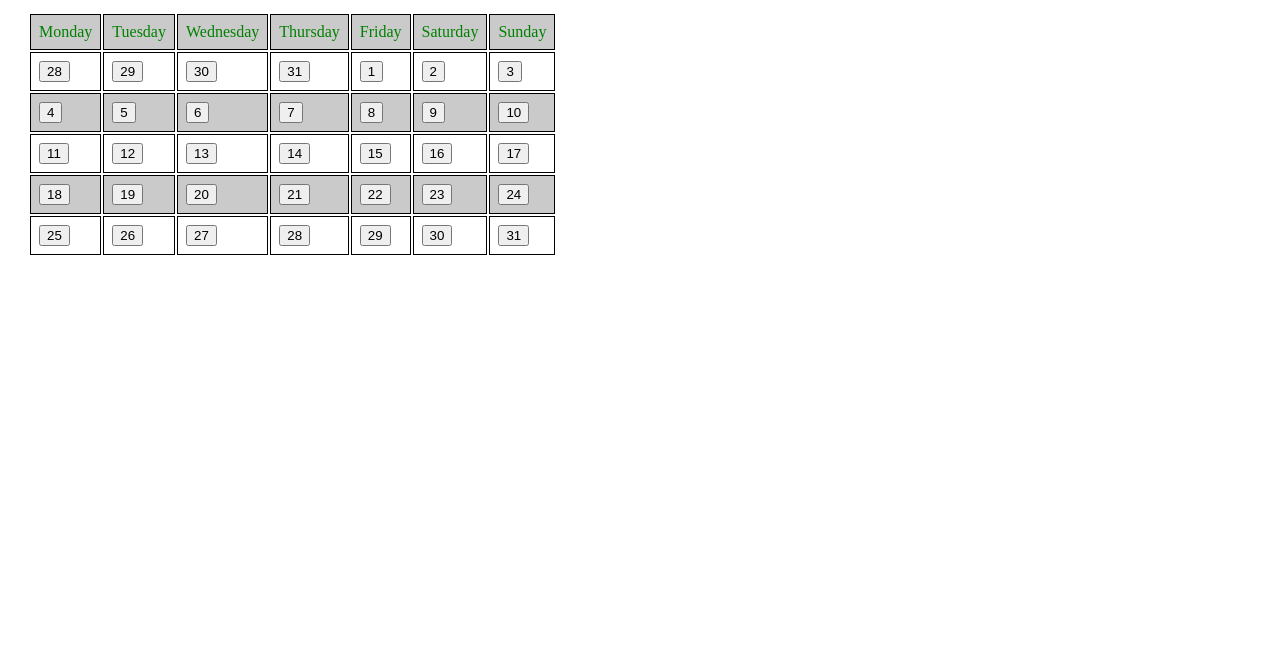
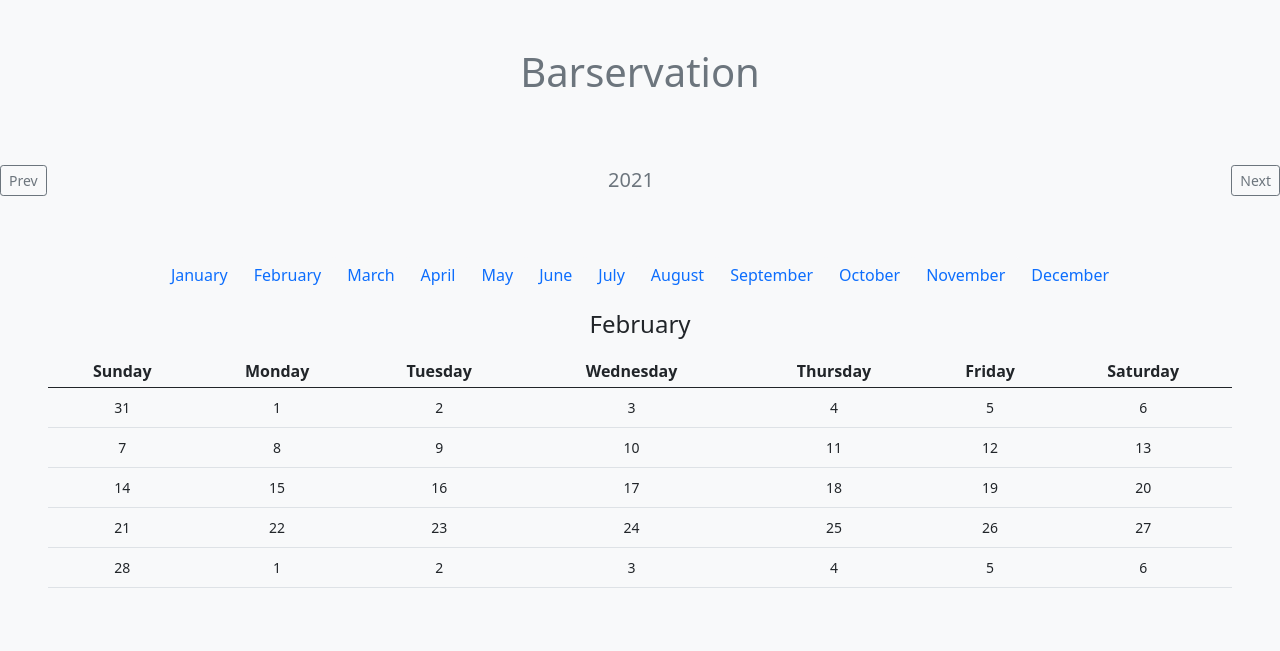
Before and after one commit to phein/flask-calendar, a Flask app: page / in a window 1280 px wide. Shown: the top 651 px of the page. Run offline with Flask 2, Linux system fonts and the light colour scheme; lists and menus that the app fills with data are empty.

Commit message:
Initial push of flask-calendar to Heroku

```diff
--- a/app.py
+++ b/app.py
@@ -1,46 +1,90 @@
-import calendar
-from flask import Flask, render_template, request
+import calendar, datetime
+from flask import Flask, render_template, request, redirect, url_for
+from models import create_post, get_reserveList
 
 app =Flask(__name__)
 
-myclendar = calendar.Calendar()
-dates = myclendar.itermonthdates(2021,1)
-dates = list(dates)
-@app.route('/months')
-def index():
-    months = [
-            'January',
-            'February',
-            'March',
-            'April',
-            'May',
-            'June',
-            'July',
-            'August',
-            'September',
-            'October',
-            'November',
-            'December'
-        ]
-    return render_template(
-        'calendar.html', months = months
+myclendar = calendar.Calendar(calendar.SUNDAY)
+year = datetime.datetime.today().year
+month = datetime.datetime.today().month
+dates = list(myclendar.itermonthdates(year,month))
+months = {
+    1 :'January'   ,
+    2 :'February'  ,
+    3 :'March'     ,
+    4 :'April'     ,
+    5 :'May'       ,
+    6 :'June'      ,
+    7 :'July'      ,
+    8 :'August'    ,
+    9 :'September' ,
+    10 :'October'  ,
+    11 :'November' ,
+    12 :'December'
+}
 
-    )
-@app.route('/')
-def result():
-    days = [
+days = ['Sunday',
         'Monday',
         'Tuesday',
         'Wednesday',
         'Thursday',
         'Friday',
-        'Saturday',
-        'Sunday'
-    ]
-    print(dates)
+        'Saturday'
+        ]
+
+@app.route('/')
+def index():
     return render_template(
-        'month.html', dates = dates , days = days
-    )
+        'calendar.html', months = months, dates = dates, days = days, month=month, year=year
+        )
+
+@app.route('/prevyear', methods=['GET', 'POST'])
+def prevYear():
+    global year, dates, month
+    if request.method == 'POST':
+        year = year-1
+        dates = list(myclendar.itermonthdates(year, month))
+    return redirect(url_for('index'))
+
+@app.route('/nextyear', methods=['GET', 'POST'])
+def nextYear():
+    global year, dates, month
+    if request.method == 'POST':
+        year = year+1
+        dates = list(myclendar.itermonthdates(year, month))
+    return redirect(url_for('index'))
+
+@app.route('/setMonth',methods=['GET','POST'])
+def setMonth():
+    if request.method == 'POST':
+        global dates, year, month
+        month = int(request.form.get('monthNum'))
+        dates = list(myclendar.itermonthdates(year, month))
+    return redirect(url_for('index'))
+
+
+@app.route("/postreserve",methods=['GET','POST'])
+def postReserve():
+    if request.method == 'POST':
+        datesNum = request.form.get('datesnum')
+        fname = request.form.get('fname')
+        lname = request.form.get('lname')
+        email = request.form.get('email')
+
+        create_post(datesNum,fname,lname,email)
+
+    return redirect(url_for('index'))
+
+
+@app.route("/reserve", methods=['GET','POST'])
+def reserve():
+
+    if request.method == 'POST':
+        date = request.form.get('datesnum')
+    reserveList = get_reserveList(date)
+    return render_template('reserve.html', dateName = date, reserveList=reserveList)
+
+
 
 if __name__ == '__main__':
     app.run(debug=True)
--- /dev/null
+++ b/requirements.txt
@@ -0,0 +1,6 @@
+click==7.1.2
+Flask==1.1.2
+itsdangerous==1.1.0
+Jinja2==2.11.2
+MarkupSafe==1.1.1
+Werkzeug==1.0.1
--- a/templates/calendar.html
+++ b/templates/calendar.html
@@ -1,27 +1,67 @@
 <!DOCTYPE html>
 <html>
+<head>
+    <link href="https://cdn.jsdelivr.net/npm/bootstrap@5.0.0-beta1/dist/css/bootstrap.min.css" rel="stylesheet" integrity="sha384-giJF6kkoqNQ00vy+HMDP7azOuL0xtbfIcaT9wjKHr8RbDVddVHyTfAAsrekwKmP1" crossorigin="anonymous">
+</head>
+<body>
+    <div class="p-5 text-center text-muted bg-light">
+        <h1 style="text-align:center"> Barservation </h1>
+    </div>
+    <nav class="navbar navbar-light bg-light">
+        <form action="{{url_for('prevYear')}}" method="POST">
+          <button class="btn btn-sm btn-outline-secondary text-secondary" type="submit">Prev</button>
+        </form>
+        <a class="navbar-brand text-secondary">{{ year }}</a>
+        <form action="{{url_for('nextYear')}}" method="POST">
+          <button class="btn btn-sm btn-outline-secondary text-secondary" type="submit">Next</button>
+        </form>
+    </nav>
 
-<head>
-    <meta charset="utf-8">
-    <meta name="viewport" content="width=device-width, initial-scale=1">
-    <title>Hello Bulma!</title>
-    <link rel="stylesheet" href="https://cdn.jsdelivr.net/npm/bulma@0.9.0/css/bulma.min.css">
-</head>
+    <div class="p-5 text-center bg-light">
+        <table class="table table-sm">
+            <tbody>
+                {% for monthNames in months|batch(3) %}
+                <tr>
+                    {% for monthName in monthNames %}
+                    <form action="{{url_for('setMonth')}}" method="POST">
+                        <input type="hidden"  name="monthNum" value= {{monthName}} >
+                        <button class="btn btn-light btn-outline-light text-primary">
+                            {{ months[monthName] }}
+                        </button>
+                    </form>
+                    {% endfor %}
+                </tr>
+                {% endfor %}
+            </tbody>
+      </table>
 
-<body>
-    <section class="section">
-        <div class="container">
-            {% for row in months|batch(3) %}
-            <div class="columns">
-                {% for column in row %}
-                <button class="column">
-                    <p class="notification is-danger">{{ column }}</p>
-                </button>
+        <h4 class="mb-3">{{ months[month] }}</h4>
+        <table class="table table-sm">
+            <thead>
+                <tr>
+                    {% for day in days%}
+                    <th>{{day}}</th>
+                    {% endfor %}
+                </tr>
+            </thead>
+            <tbody>
+                {% for i in range(0, 5) %}
+                <tr>
+                    {% for j in range(0, 7) %}
+                    <form action="{{url_for('reserve')}}" method="POST">
+                        <input type="HIDDEN"  name="datesnum" value={{dates[(i*7)+j]}}>
+                        <th>
+                            <button type="submit" class="btn btn-sm">
+                                {{dates[(i*7)+j].day }}
+                            </button>
+                        </th>
+                    </form>
+                    {% endfor %}
+                </tr>
                 {% endfor %}
-            </div>
-            {% endfor %}
-        </div>
-    </section>
+            </tbody>
+      </table>
+    </div>
+    <script src="https://cdn.jsdelivr.net/npm/bootstrap@5.0.0-beta1/dist/js/bootstrap.bundle.min.js" integrity="sha384-ygbV9kiqUc6oa4msXn9868pTtWMgiQaeYH7/t7LECLbyPA2x65Kgf80OJFdroafW" crossorigin="anonymous"></script>
 </body>
-
 </html>
--- a/templates/month.html
+++ /dev/null
@@ -1,63 +0,0 @@
-<!DOCTYPE html>
-
-<html>
-
-<head>
-    <title>January</title>
-</head>
-
-<!-- Adding some style to table (OPTIONAL) -->
-<style type="text/css">
-    th:tr {
-        color: blue;
-
-    }
-
-    tr:nth-of-type(2n) {
-        border: 1px solid black;
-        background-color: rgba(150, 150, 150, 0.5);
-
-    }
-
-    td {
-        padding: 8px 8px;
-        border: 1px solid black;
-    }
-</style>
-
-<body>
-
-    <table style="margin-left: 20px;">
-        <!-- Table headers -->
-        <th>
-            <tr style="color: green; ">
-                {% for day in days%}
-                <td>{{day}}</td>
-                {% endfor %}
-            </tr>
-        </th>
-
-        <!-- For loop logic of jinja template -->
-
-        {% for i in range(0, 5) %}
-        <!-- table rows -->
-        <tr>
-
-            {% for j in range(0, 7) %}
-            <td> <button onclick="myFunction()"> {{dates[(i*7)+j].day }} </button></td>
-            {% endfor %}
-        {% endfor %}
-        </tr>
-
-    </table>
-
-    <script>
-        // When the user clicks on div, open the popup
-        function myFunction() {
-          var popup = document.getElementById("myPopup");
-          popup.classList.toggle("show");
-        }
-        </script>
-</body>
-
-</html>
```
Also changed, not shown: schema.sql (added, +8 -0 lines), static/style.css (added, +7 -0 lines), templates/reserve.html (added, +64 -0 lines), 1 other file.
